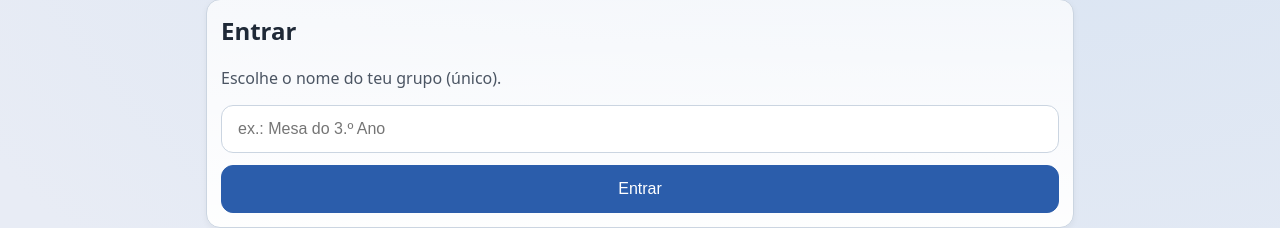
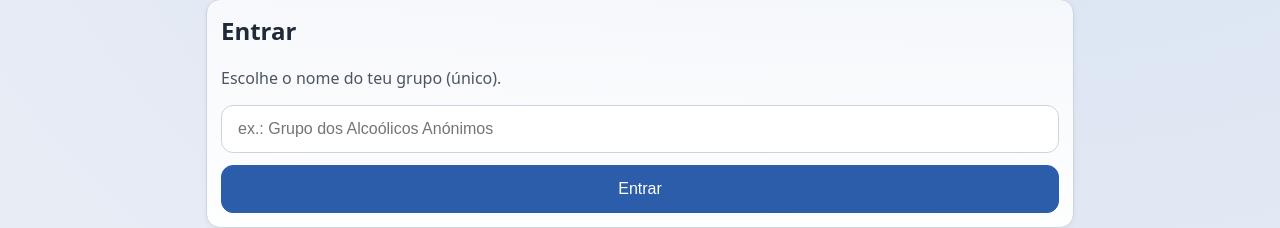
Before and after one commit to sirfabiio/bingodoforum, a React (Vite) app: page / in a window 1280 px wide. Shown: the part 90-318 px from the top of the page. Built offline with nearby package versions, Linux system fonts and the light colour scheme.

Commit message:
Mensagem do commit

```diff
--- a/src/routes/GroupEntry.tsx
+++ b/src/routes/GroupEntry.tsx
@@ -26,7 +26,7 @@ export default function GroupEntry() {
       <p style={{ color: 'var(--muted)' }}>Escolhe o nome do teu grupo (único).</p>
       <input
         className="input"
-        placeholder="ex.: Mesa do 3.º Ano"
+        placeholder="ex.: Grupo dos Alcoólicos Anónimos"
         value={name}
         onChange={(e) => setName(e.target.value)}
       />
```
